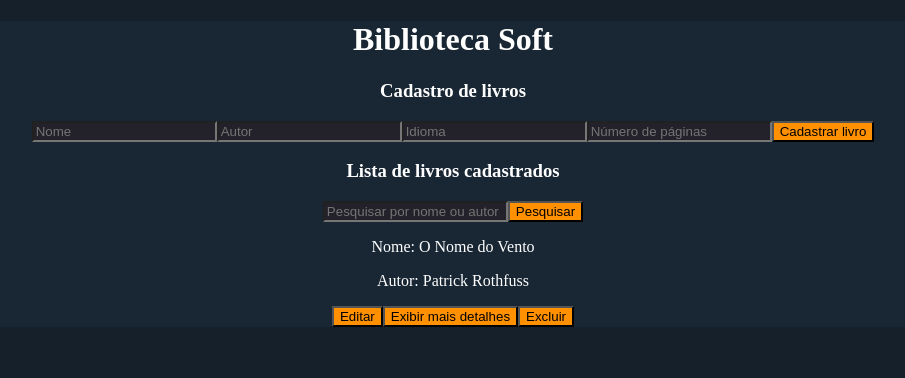
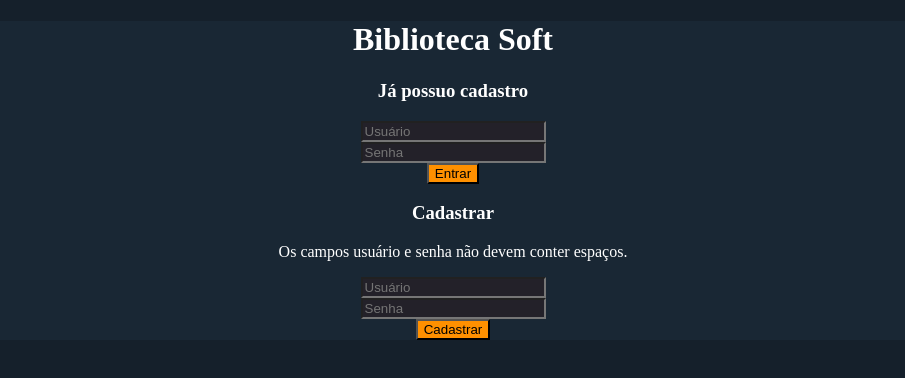
Before and after one commit to arthur-cunha11/soft-library, a React (Create React App) app: page / in a window 1280 px wide. Shown: the top 378 px of the page, without its empty margins (187-1092 px from the left). Built offline with nearby package versions, Linux system fonts and the light colour scheme; data requests are answered from the project's data file.

Commit message:
changing files and folders structure

```diff
--- a/src/App.tsx
+++ b/src/App.tsx
@@ -1,7 +1,7 @@
 import React from "react";
-import Login from "./components/Forms/UserForm/Login";
-import UserRegister from "./components/Forms/UserForm/Register";
-import BookPage from "./components/BookPage";
+import Login from "./components/User/Login";
+import UserRegister from "./components/User/Register";
+import BookPage from "./components/Book/BookPage";
 import { useSelector } from "react-redux";
 import { Container, Title, Wrapper } from "./components/index";
 
@@ -14,13 +14,13 @@ const App: React.FC = () => {
   return (
     <Container>
       <Title>Biblioteca Soft</Title>
-      {!isLoginPage && (
+      {isLoginPage && (
         <Wrapper>
           <Login />
           <UserRegister />
         </Wrapper>
       )}
-      {!isBookListPage && <BookPage />}
+      {isBookListPage && <BookPage />}
     </Container>
   );
 };
--- a/src/components/BookList/index.tsx
+++ b/src/components/Book/BookList/index.tsx
@@ -1,8 +1,8 @@
 import React, { useState } from "react";
-import BookEdit from "../Forms/BookForm/Edit";
+import BookEdit from "../BookForm/Edit";
 import { useDispatch, useSelector } from "react-redux";
-import { Button, Text, Wrapper } from "../index";
-import { setEditingBook, setRefreshGet } from "../../store/actionCreators";
+import { Button, Text, Wrapper } from "../../index";
+import { setEditingBook, setRefreshGet } from "../../../store/actionCreators";
 
 interface IProps {
   bookList: any;
--- a/src/components/BookPage/index.tsx
+++ b/src/components/Book/BookPage/index.tsx
@@ -1,7 +1,7 @@
 import React from "react";
-import BookRegister from "../Forms/BookForm/Register";
+import BookRegister from "../BookForm/Register";
 import BookSearch from "../BookSearch";
-import { SubTitle, Wrapper } from "../index";
+import { SubTitle, Wrapper } from "../../index";
 
 const BookPage: React.FC = () => {
   return (
--- a/src/components/BookSearch/index.tsx
+++ b/src/components/Book/BookSearch/index.tsx
@@ -1,7 +1,7 @@
 import React, { useEffect, useState } from "react";
 import BookList from "../BookList";
 import { useSelector } from "react-redux";
-import { Button, Input, Wrapper } from "../index";
+import { Button, Input, Wrapper } from "../../index";
 
 const BookSearch: React.FC = () => {
   const refreshGet = useSelector((state: any) => state.reducer.refreshGet);
--- a/src/components/Forms/UserForm/Register/index.tsx
+++ b/src/components/User/Register/index.tsx
@@ -1,5 +1,5 @@
 import React, { useState } from "react";
-import { Wrapper, SubTitle, Input, Button, Text } from "../../../index";
+import { Wrapper, SubTitle, Input, Button, Text } from "../../index";
 
 const UserRegister: React.FC = () => {
   const [password, setPassword] = useState<string>("");
```
Also changed, not shown: src/components/User/Login/index.tsx (renamed from src/components/Forms/UserForm/Login/index.tsx, +2 -5 lines), src/components/Book/BookForm/Edit.tsx (renamed from src/components/Forms/BookForm/Edit.tsx), src/components/Book/BookForm/Register.tsx (renamed from src/components/Forms/BookForm/Register.tsx).
